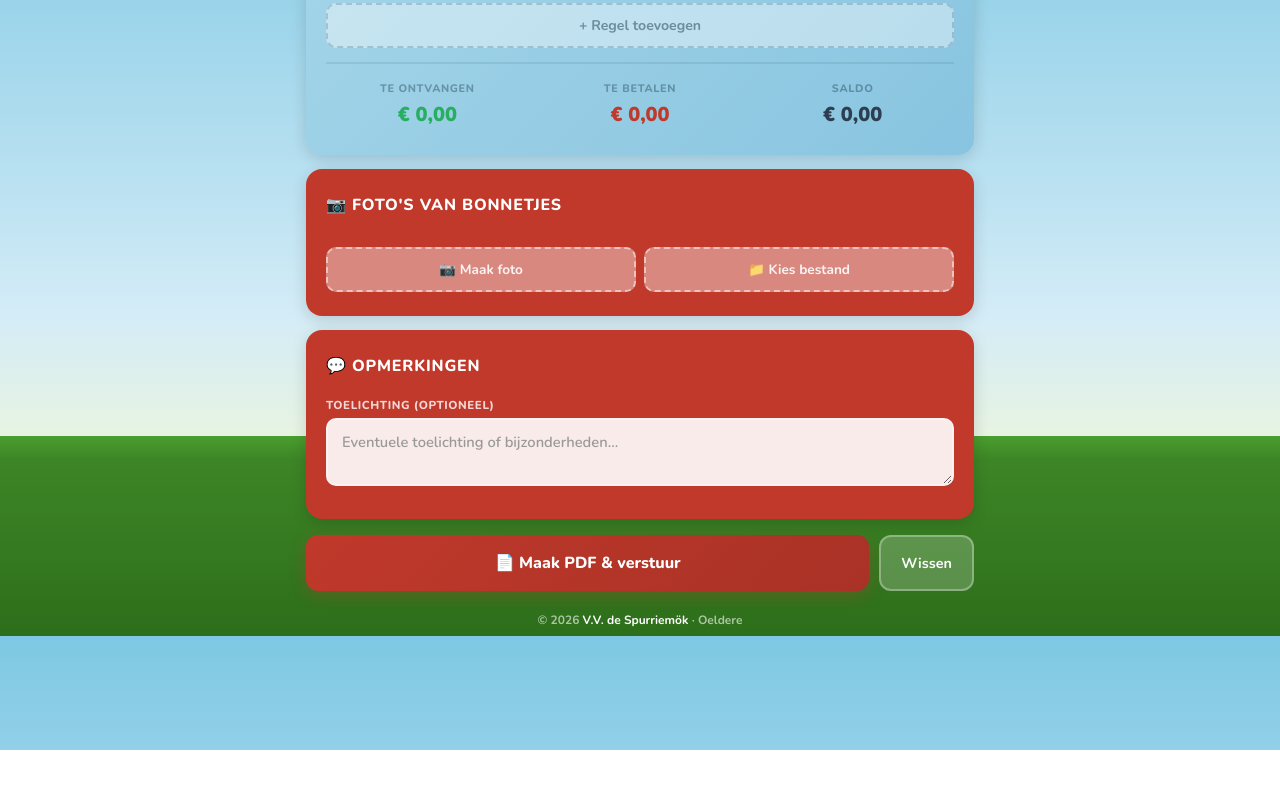
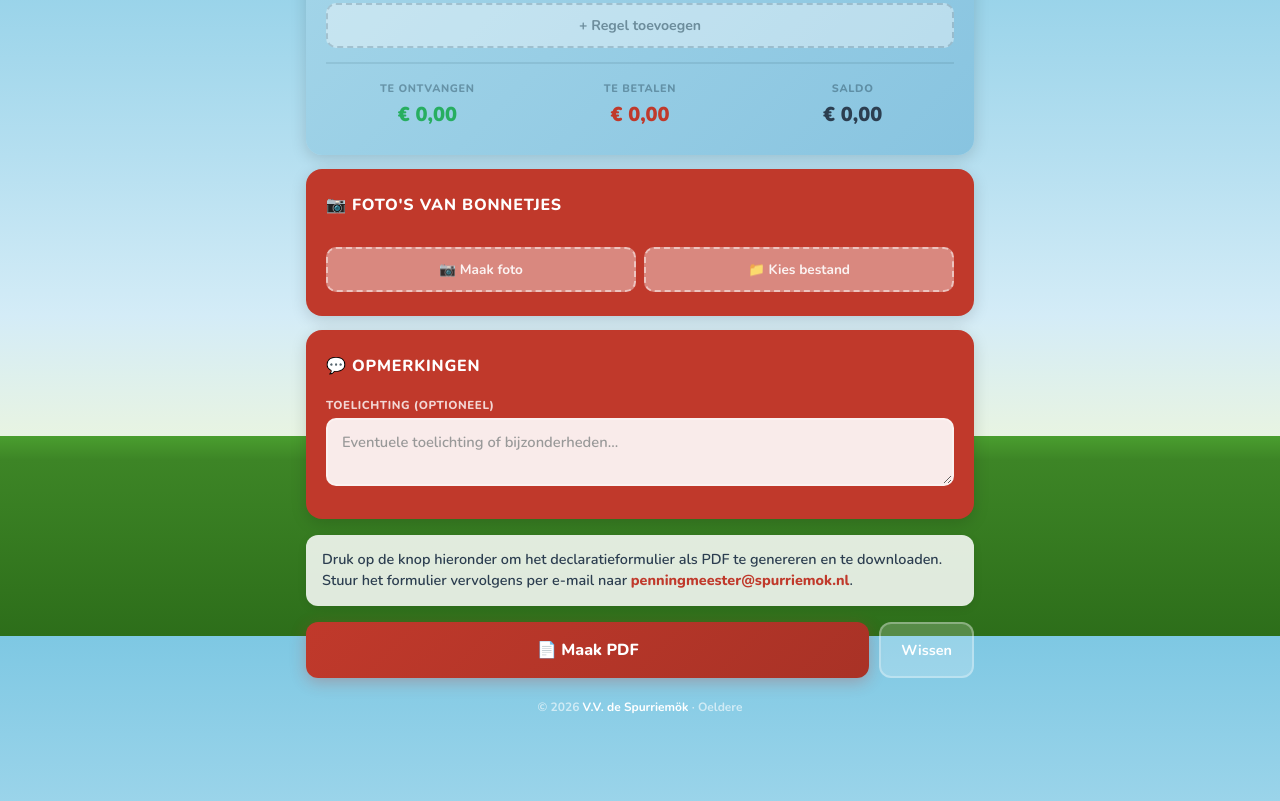
Before and after one commit to Spurriemok11/declaratie, a plain HTML site: page index.html in a window 1280 px wide. Shown: the part 964-1765 px from the top of the page. Before the commit the page ends 1714 px from the top, so only its background shows below. Drawn offline with nearby package versions, Linux system fonts and the light colour scheme.

Commit message:
index.html: Let the generate PDF button tell the truth
The button say: Create PDF and send, but it doesn't send. So let it say
"Create PDF" and create a header containing information about how to
send the PDF to the correct person.

```diff
--- a/index.html
+++ b/index.html
@@ -729,6 +729,32 @@
             border-color: #fff
         }
 
+        .download-info {
+            margin-top: 16px;
+            padding: 14px 16px;
+            background: rgba(255, 255, 255, .85);
+            border-radius: 12px;
+            color: #2c3e50;
+            font-size: .9rem;
+            font-weight: 600;
+            line-height: 1.5;
+            box-shadow: 0 2px 10px rgba(0, 0, 0, .08)
+        }
+
+        .download-info strong {
+            font-weight: 800
+        }
+
+        .download-info a {
+            color: #c0392b;
+            font-weight: 800;
+            text-decoration: none
+        }
+
+        .download-info a:hover {
+            text-decoration: underline
+        }
+
         .toast {
             position: fixed;
             bottom: 24px;
@@ -866,8 +892,12 @@
             <div class="remarks"><label>Toelichting (optioneel)</label><textarea id="opmerkingen" placeholder="Eventuele toelichting of bijzonderheden..."></textarea></div>
         </div>
 
+        <div class="download-info">
+            Druk op de knop hieronder om het declaratieformulier als PDF te genereren en te downloaden. Stuur het formulier vervolgens per e-mail naar <a href="#" onclick="openMail(); return false;">penningmeester@spurriemok.nl</a>.
+        </div>
+
         <div class="actions">
-            <button type="button" class="btn-main" id="btnPdf" onclick="generatePDF()">📄 Maak PDF &amp; verstuur</button>
+            <button type="button" class="btn-main" id="btnPdf" onclick="generatePDF()">📄 Maak PDF</button>
             <button type="button" class="btn-wis" onclick="resetForm()">Wissen</button>
         </div>
         <div class="footer">© 2026 <a href="https://www.spurriemok.nl">V.V. de Spurriemök</a> · Oeldere</div>
@@ -1024,6 +1054,20 @@
             return true;
         }
 
+        function openMail() {
+            if (!validate()) return;
+            const naam = document.getElementById('naam').value.trim();
+            const datum = document.getElementById('datum').value;
+            const sendermail = document.getElementById('email').value.trim();
+            const subject = `Declaratie ${naam} - ${fd(datum)}`;
+
+            const url =
+                'mailto:penningmeester@spurriemok.nl' +
+                '?subject=' + encodeURIComponent(subject) +
+                '&cc=' + encodeURIComponent(sendermail);
+            window.location.href = url;
+        }
+
         function generatePDF() {
             if (!validate()) return;
             const btn = document.getElementById('btnPdf');
@@ -1037,7 +1081,7 @@
                     toast('Fout bij PDF: ' + err.message, 'err')
                 } finally {
                     btn.disabled = false;
-                    btn.innerHTML = '📄 Maak PDF &amp; verstuur'
+                    btn.innerHTML = '📄 Maak PDF'
                 }
             }, 100);
         }
```
